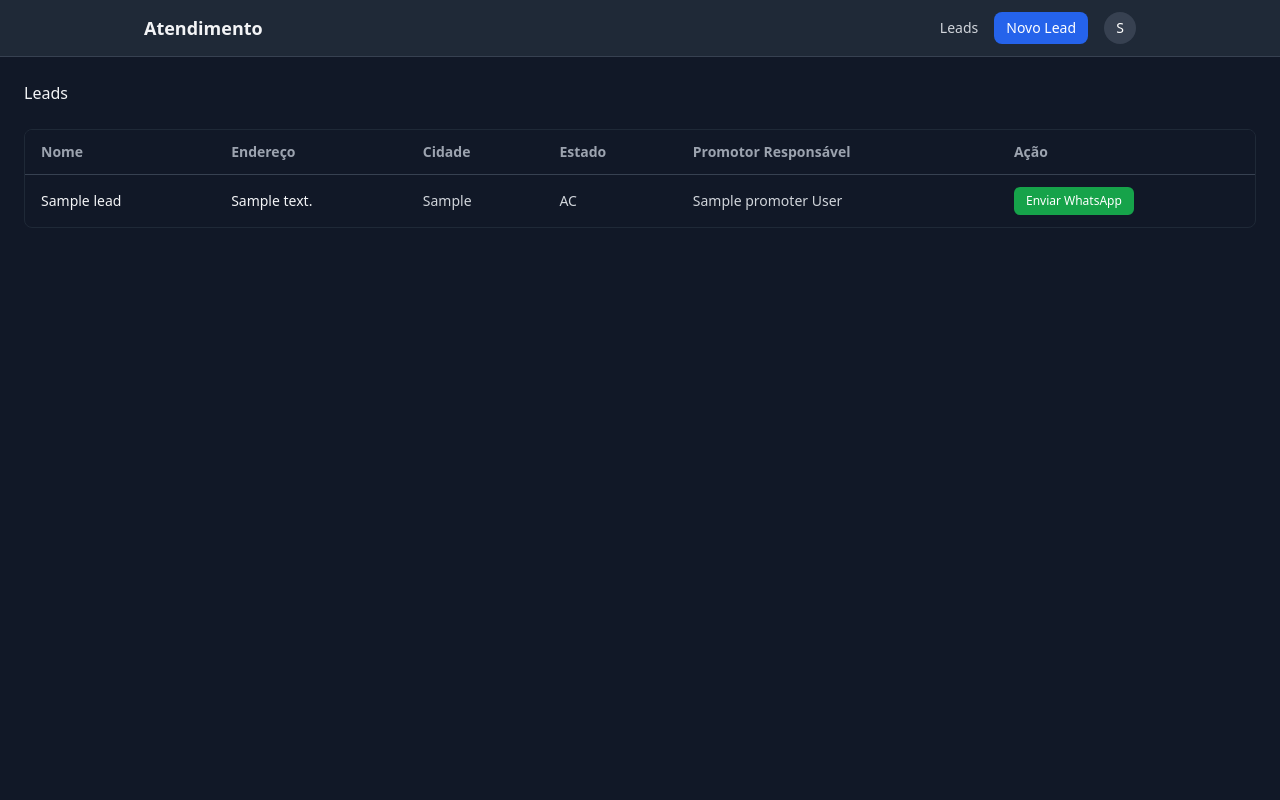
After one commit to Anailton10/leadbridge, a Django app: page /leads/list/ in a window 1280 px wide. The commit adds this page. Run offline with Django 5.2, Linux system fonts and the light colour scheme; a user stored in the database is signed in; data comes from the database, SQL or seed files in the repository; tables that the repository leaves empty hold one stand-in row (values such as "Sample post"); some libraries are stand-ins or nearby versions.

Commit message:
feat: implement leads management with CRUD operations and WhatsApp integration

```diff
--- a/core/settings.py
+++ b/core/settings.py
@@ -134,4 +134,4 @@ STATIC_URL = "static/"
 
 DEFAULT_AUTO_FIELD = "django.db.models.BigAutoField"
 
-GEMINI_API_KEY = config("GEMINI_API_KEY")
+GROQ_API_KEY = config("GROQ_API_KEY")
--- a/core/templates/base.html
+++ b/core/templates/base.html
@@ -3,8 +3,22 @@
 <head>
   <meta charset="UTF-8">
   <title>{% block title %}Chat{% endblock %}</title>
-  <script src="https://cdn.tailwindcss.com"></script>
+
+  <!-- Config do Tailwind (evita falha silenciosa) -->
+  <script>
+    tailwind.config = {
+      theme: {
+        extend: {}
+      }
+    }
+  </script>
+
+  <!-- CDN mais confiável -->
+  <script src="https://cdn.tailwindcss.com?plugins=forms,typography"></script>
+
+  <!-- HTMX -->
   <script src="https://unpkg.com/htmx.org@1.9.12"></script>
+
   <style>
     .htmx-indicator {
       opacity: 0;
@@ -24,13 +38,8 @@
       animation: typing-bounce 1.1s infinite ease-in-out;
     }
 
-    .typing-dot:nth-child(2) {
-      animation-delay: 0.15s;
-    }
-
-    .typing-dot:nth-child(3) {
-      animation-delay: 0.3s;
-    }
+    .typing-dot:nth-child(2) { animation-delay: 0.15s; }
+    .typing-dot:nth-child(3) { animation-delay: 0.3s; }
 
     @keyframes typing-bounce {
       0%, 80%, 100% { transform: translateY(0); opacity: 0.35; }
@@ -38,14 +47,11 @@
     }
   </style>
 </head>
-<body class="bg-gray-900 text-gray-100 min-h-dvh flex flex-col">
 
-  <header class="bg-gray-800/95 backdrop-blur border-b border-gray-700 px-4 py-3 sm:px-6">
-    <div class="mx-auto w-full max-w-5xl">
-      <h1 class="text-base sm:text-lg font-semibold">Atendimento</h1>
-    </div>
-  </header>
-
+<body class="bg-gray-900 text-gray-100 min-h-screen flex flex-col">
+  {% if user.is_authenticated %}
+    {% include "components/_navbar.html" with title="Atendimento" %}
+  {% endif %}
   <main class="flex-1 overflow-hidden">
     {% block content %}{% endblock %}
   </main>
--- /dev/null
+++ b/core/templates/components/_navbar.html
@@ -0,0 +1,29 @@
+<nav class="bg-gray-800 border-b border-gray-700">
+  <div class="mx-auto max-w-5xl px-4 py-3 flex items-center justify-between">
+
+    <!-- Título -->
+    <h1 class="text-base sm:text-lg font-semibold">
+      {{ title|default:"Atendimento" }}
+    </h1>
+
+    <!-- Ações -->
+    <div class="flex items-center gap-4">
+
+      <a href="{% url 'leads:list' %}"
+         class="text-sm text-gray-300 hover:text-white transition">
+        Leads
+      </a>
+
+      <a href="{% url 'leads:list' %}"
+         class="bg-blue-600 hover:bg-blue-500 text-white text-sm px-3 py-1.5 rounded-lg transition">
+        Novo Lead
+      </a>
+
+      <div class="w-8 h-8 bg-gray-700 rounded-full flex items-center justify-center text-sm text-white">
+        {{ request.user.username|default:"A"|first|upper }}
+      </div>
+
+    </div>
+
+  </div>
+</nav>
--- a/core/urls.py
+++ b/core/urls.py
@@ -22,4 +22,5 @@ urlpatterns = [
     path("admin/", admin.site.urls),
     # path("promoter/", include("promoter.urls")),
     path("chat/", include("chat.urls")),
+    path("leads/", include("leads.urls")),
 ]
--- a/leads/models.py
+++ b/leads/models.py
@@ -2,15 +2,20 @@ from django.db import models
 from core.models.base import BaseModel
 from promoter.validators import validate_phone
 from promoter.models import Promoter
+from .utils import WhatsAppService
 
 
 # Create your models here.
 class Lead(BaseModel):
     name = models.CharField(max_length=70)
-    contact = models.CharField(validators=[validate_phone])
+    contact = models.CharField(max_length=13, validators=[validate_phone])
     promoter = models.ForeignKey(Promoter, on_delete=models.PROTECT)
     city = models.CharField(max_length=50)
     address = models.CharField(max_length=100)
 
+    @property
+    def whatsapp_link(self):
+        return WhatsAppService.build_link(self)
+
     def __str__(self):
         return f"({self.name} - {self.city})"
--- /dev/null
+++ b/leads/templates/leads_list.html
@@ -0,0 +1,43 @@
+{% extends "base.html" %}
+
+{% block title %}Leads{% endblock %}
+{% block content %}
+<div class="p-6">
+  <div class="flex items-center justify-between mb-6">
+    {% block navbar_title %}Leads{% endblock %}
+
+    <!-- loading indicator -->
+    <span id="leads-loading" class="htmx-indicator text-sm text-gray-400">
+      Atualizando...
+    </span>
+  </div>
+
+  <div class="overflow-x-auto rounded-lg border border-gray-800">
+    <table class="w-full text-sm text-left">
+
+      <thead class="text-gray-400 border-b border-gray-700 bg-gray-900">
+        <tr>
+          <th class="px-4 py-3">Nome</th>
+          <th class="px-4 py-3">Endereço</th>
+          <th class="px-4 py-3">Cidade</th>
+          <th class="px-4 py-3">Estado</th>
+          <th class="px-4 py-3">Promotor Responsável</th>
+          <th class="px-4 py-3">Ação</th>
+        </tr>
+      </thead>
+
+      <tbody
+        id="leads-table"
+        class="divide-y divide-gray-800"
+        hx-get="{% url 'leads:list_partial' %}"
+        hx-trigger="load, every 15s"
+        hx-swap="innerHTML"
+        hx-indicator="#leads-loading"
+      >
+        {% include "partials/_leads_table.html" %}
+      </tbody>
+
+    </table>
+  </div>
+</div>
+{% endblock %}
--- /dev/null
+++ b/leads/templates/partials/_leads_table.html
@@ -0,0 +1,41 @@
+{% for lead in leads %}
+<tr class="hover:bg-gray-800 transition-colors">
+
+  <td class="px-4 py-3 font-medium text-gray-100">
+    {{ lead.name }}
+  </td>
+
+  <td class="px-4 py-3 font-medium text-gray-100">
+    {{ lead.address }}
+  </td>
+
+  <td class="px-4 py-3 text-gray-300">
+    {{ lead.city }}
+  </td>
+
+  <td class="px-4 py-3 text-gray-300">
+    {{ lead.promoter.state.sigla }}
+  </td>
+
+  <td class="px-4 py-3 text-gray-300">
+    {{ lead.promoter.name }} {{ lead.promoter.last_name }}
+  </td>
+
+  <td class="px-4 py-3">
+    <a
+      href="{{ lead.whatsapp_link|safe }}"
+      target="_blank"
+      class="inline-block bg-green-600 hover:bg-green-500 text-white text-xs px-3 py-1.5 rounded-md transition-colors"
+    >
+      Enviar WhatsApp
+    </a>
+  </td>
+
+</tr>
+{% empty %}
+<tr>
+  <td colspan="5" class="py-6 text-gray-400 text-center">
+    Nenhum lead ainda.
+  </td>
+</tr>
+{% endfor %}
--- /dev/null
+++ b/leads/urls.py
@@ -0,0 +1,8 @@
+from django.urls import path
+from . import views
+
+app_name = "leads"
+urlpatterns = [
+    path("list/", views.LeadsListView.as_view(), name="list"),
+    path("list/partial/", views.LeadsListPartialView.as_view(), name="list_partial"),
+]
--- /dev/null
+++ b/leads/utils.py
@@ -0,0 +1,36 @@
+from urllib.parse import quote
+
+
+# -*- coding: utf-8 -*-
+class WhatsAppService:
+
+    @staticmethod
+    def format_phone(phone: str) -> str:
+        digits = "".join(filter(str.isdigit, phone))
+
+        if len(digits) == 11:
+            return f"{digits[2:4]}{digits[4:9]}{digits[9:]}"
+
+        return phone
+
+    @classmethod
+    def build_message(cls, lead):
+        telefone = cls.format_phone(lead.contact)
+
+        mensagem = (
+            f"Olá {lead.promoter.name}, tudo bem?\n\n"
+            f"Novo lead:\n\n"
+            f"👤 {lead.name}\n"
+            f"📍 {lead.city}\n"
+            f"🏠 {lead.address}\n"
+            f"📞 {telefone}"
+        )
+
+        return quote(mensagem.strip(), safe="")
+
+    @classmethod
+    def build_link(cls, lead):
+        msg = cls.build_message(lead)
+        numero = "".join(filter(str.isdigit, lead.promoter.contact))
+
+        return f"https://api.whatsapp.com/send?phone={numero}&text={msg}&type=phone_number&app_absent=0"
--- a/leads/views.py
+++ b/leads/views.py
@@ -1,3 +1,17 @@
+from django.views import generic, View
 from django.shortcuts import render
 
+from .models import Lead
+
+
 # Create your views here.
+class LeadsListView(generic.ListView):
+    model = Lead
+    template_name = "leads_list.html"
+    context_object_name = "leads"
+
+
+class LeadsListPartialView(View):
+    def get(self, request):
+        leads = Lead.objects.select_related("promoter__state")
+        return render(request, "partials/_leads_table.html", {"leads": leads})
```
Also changed, not shown: chat/service.py (+45 -39 lines), chat/templates/partials/_messages.html (+6 -6 lines), chat/views.py (+50 -30 lines), promoter/validators.py (+9 -0 lines), leads/migrations/0002_alter_lead_contact.py (added), 1 other file.
